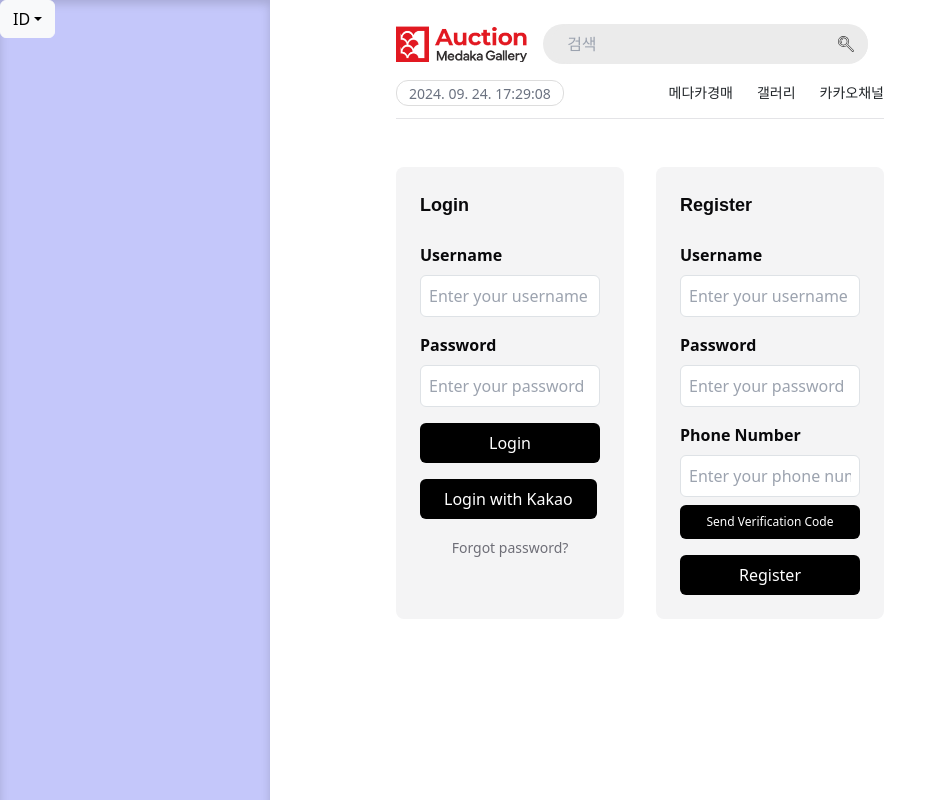
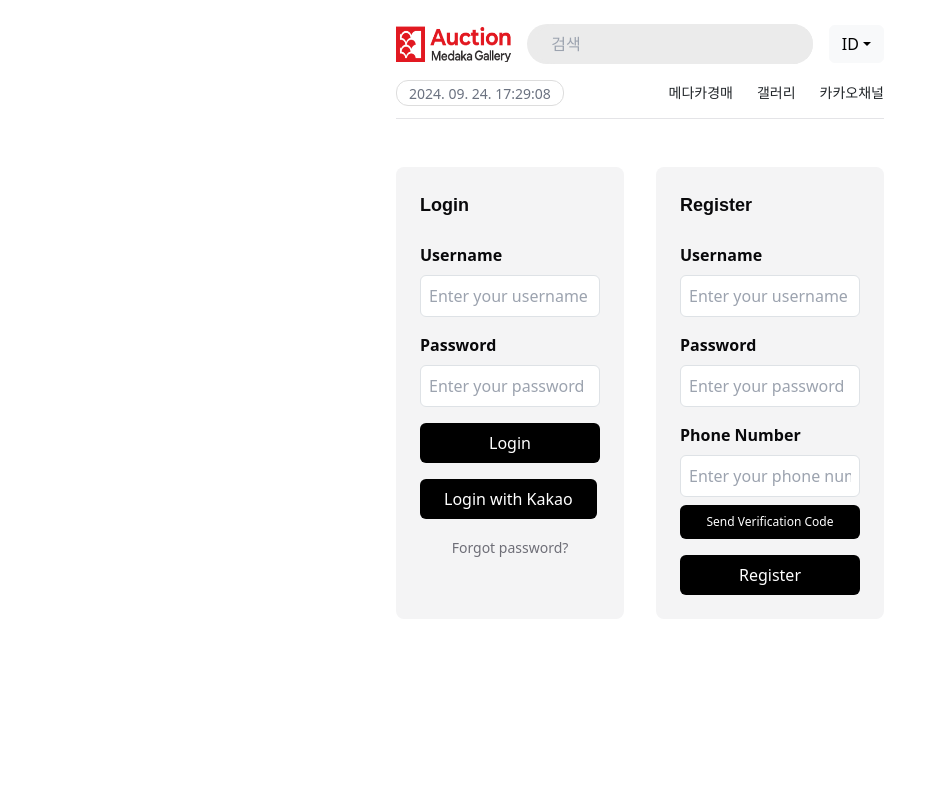
Before and after one commit to muo-ahn/mg_client, a React (Create React App) app: page /login in a window 1280 px wide. Shown: the top 800 px of the page, without its empty margins (0-946 px from the left). Built offline with nearby package versions, Linux system fonts and the light colour scheme; no server answers.

Commit message:
modify css classname

```diff
--- a/src/components/SellerPage.jsx
+++ b/src/components/SellerPage.jsx
@@ -13,7 +13,7 @@ const SellerPage = ({ user, finishedProducts, activeProducts, sortedAuctions, gr
 
     return (
         <div className="desktop-1">
-            <div className="dropdown">
+            <div className="sidebar">
                 {/* Sidebar - Store Management */}
                 <div className="filter">
                     <div className="title">
--- a/src/styles/sellerPage.css
+++ b/src/styles/sellerPage.css
@@ -1,13 +1,11 @@
 /* src/styles/sellerPage.css */
 
 .desktop-1 {
-    width: 1440px;
-    height: 1660px;
     overflow: hidden;
     background: #FFFFFF;
 }
 
-.dropdown {
+.sidebar {
     position: absolute;
     top: 0px;
     left: 0px;
```
